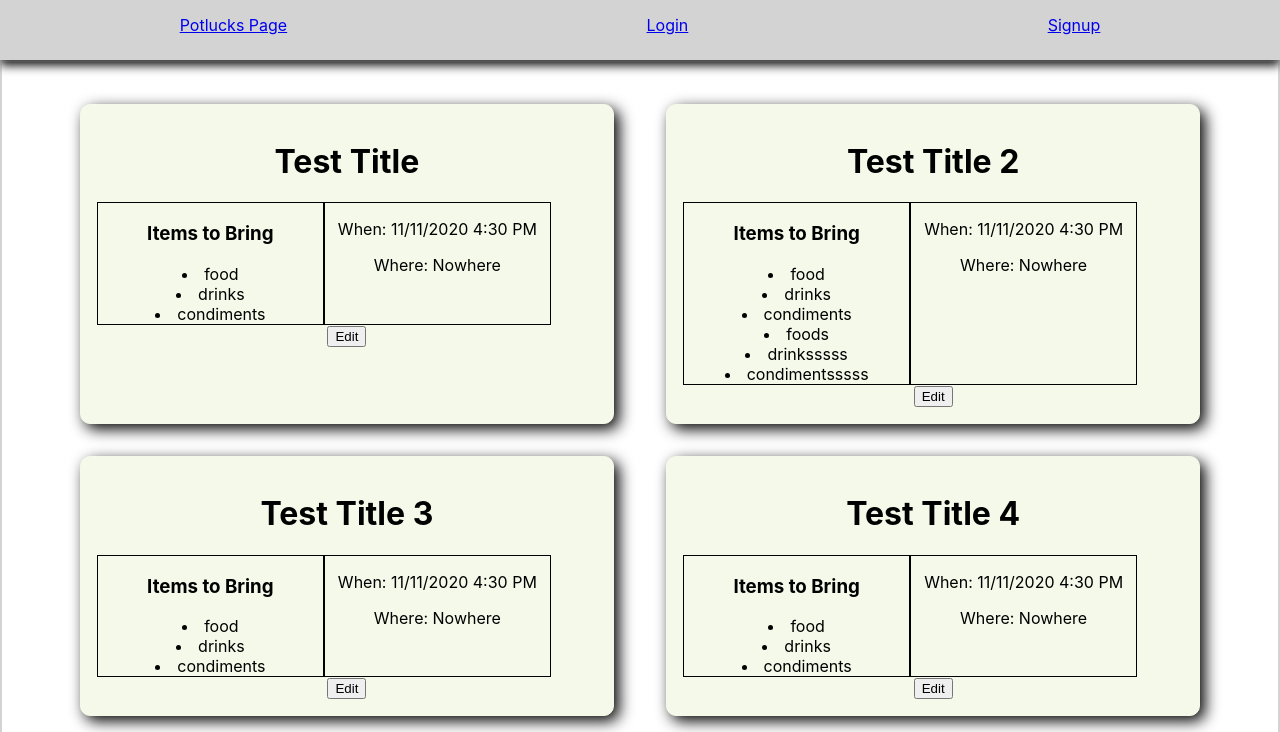
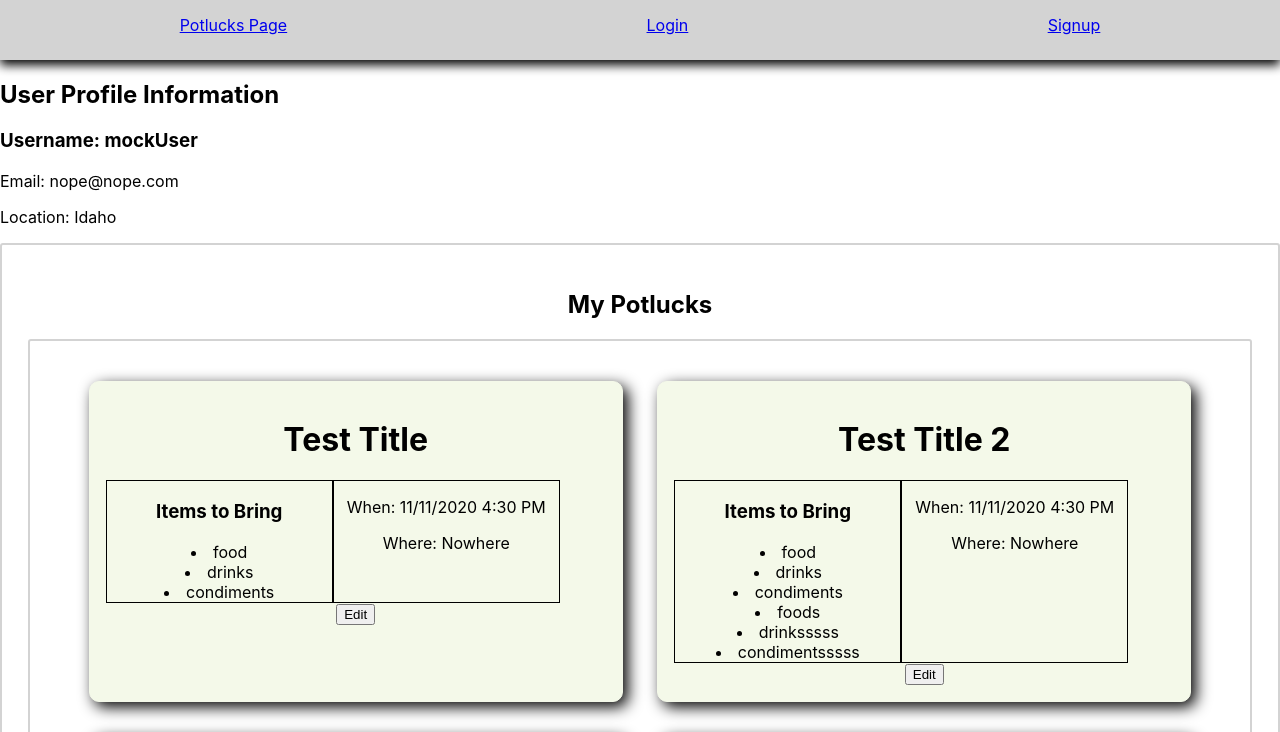
Before and after one commit to Build-Week-Pot-Luck-Planner/front-end, a React (Create React App) app in the folder pot-luck-fe/: page /potlucks in a window 1280 px wide. Shown: the top 732 px of the page. Built offline with nearby package versions, Linux system fonts and the light colour scheme; sample sign-in values are in the browser's storage.

Commit message:
moved potluck array map to the userPotluckPage and adjusted styling

```diff
--- a/pot-luck-fe/src/components/Login.jsx
+++ b/pot-luck-fe/src/components/Login.jsx
@@ -1,6 +1,7 @@
 import React, {useState} from 'react'
 import { useHistory } from 'react-router-dom';
-import axiosWithAuth from "../utils/axiosWithAuth";
+// import axiosWithAuth from "../utils/axiosWithAuth";
+import axios from 'axios';
 
 function Login() {
 
@@ -23,8 +24,8 @@ function Login() {
     const onSub = e => {
         e.preventDefault();
         // setting up for sending POST once I have the deployed backend endpoint
-        /* axiosWithAuth()
-                .post(``, formData)
+        axios
+            .post(`https://bw-potluckplanner.herokuapp.com/api/login`, formData)
             .then(res => {
                 console.log(res);
                 // localStorage.setItem("token", ?res.data?)
@@ -32,7 +33,6 @@ function Login() {
             .catch(err => {
                 console.log(err)
             });
-        */
 
         setFormData({
             username: '',
--- a/pot-luck-fe/src/components/PotluckCard.jsx
+++ b/pot-luck-fe/src/components/PotluckCard.jsx
@@ -1,16 +1,5 @@
-import React, { useContext } from 'react';
-import data from '../data';
+import React from 'react';
 import styled from 'styled-components';
-import { PotluckContext } from '../contexts/PotluckContext';
-
-const Container = styled.div`
-border: 2px #80808059 solid;
-border-radius: 3px;
-padding: 2%;
-display: flex;
-flex-wrap: wrap;
-justify-content: space-evenly;
-`
 
 const Potluck = styled.div`
 box-shadow: 5px 5px 15px black;
@@ -38,20 +27,17 @@ border: 1px solid black;
 width: 45%;
 `
 
-const PotluckCard = () => {
+const PotluckCard = (props) => {
 
-  const potluck = useContext(PotluckContext);
 
   return (
-    <Container>
-    {potluck.map(potluck => {
-      return (
-        <Potluck key={potluck.id}>
-      <h1>{potluck.title}</h1>
+    <>
+        <Potluck key={props.potluck.id}>
+      <h1>{props.potluck.title}</h1>
       <DataContainer>
       <ItemContainer>
         <h3>Items to Bring</h3>
-      {potluck.items.map(item => {
+      {props.potluck.items.map(item => {
         return(
           <li key={item}>{item}</li>
           )
@@ -59,14 +45,14 @@ const PotluckCard = () => {
         )}
         </ItemContainer>
         <DateTimeContainer>
-        <p>When: {potluck.datetime}</p>
-        <p>Where: {potluck.location}</p>
+        <p>When: {props.potluck.datetime}</p>
+        <p>Where: {props.potluck.location}</p>
         </DateTimeContainer>
         </DataContainer>
         <button>Edit</button>
       </Potluck>
-    )})}
-    </Container>
+
+    </>
   )
 }
 
--- a/pot-luck-fe/src/components/SignUp.jsx
+++ b/pot-luck-fe/src/components/SignUp.jsx
@@ -1,13 +1,17 @@
 import React, {useState} from 'react'
+import { useHistory } from 'react-router-dom';
 import SelectUSState from 'react-select-us-states';
+import axios from 'axios';
 
 function SignUp() {
     const [formData, setFormData] = useState({
         username: "",
         email: "",
         password: "",
-        Location: "",
+        location: "",
     });
+
+    const history = useHistory();
 
     const onInputChange = event => {
         setFormData({
@@ -20,19 +24,32 @@ function SignUp() {
 const statePick = (newVal) => {
     setFormData({
         ...formData,
-        [formData.Location]: newVal
+        [formData.location]: newVal
     });
 }
 
 const submit = (event) => {
     event.preventDefault();
+
+    // waiting for backend endpoint URLs
+    axios
+        // .get(`https://bw-potluckplanner.herokuapp.com/api`)
+        .post(`https://bw-potluckplanner.herokuapp.com/api/signup`, formData)
+        .then(res => {
+            console.log(res);
+            // localStorage.setItem("token", res.data);
+        })
+        .catch(err => {
+            console.log(err);
+        })
+
     setFormData({
     username: "",
     email: "",
     password: "",
-    Location: "",});
+    location: "",});
 
-
+    // history.push("/potlucks");
 }
 
     return (
@@ -41,7 +58,7 @@ const submit = (event) => {
             <form onSubmit={submit}>
                 <label>
                 Username
-                <input name="fName" type="text" onChange={onInputChange}  value={formData.fName}/>
+                <input name="username" type="text" onChange={onInputChange}  value={formData.username}/>
                 </label>
                 <label>
                 Email
--- /dev/null
+++ b/pot-luck-fe/src/components/UserInfo.jsx
@@ -0,0 +1,15 @@
+import React from 'react';
+
+const UserInfo = (props) => {
+
+  return (
+    <div>
+    <h2>User Profile Information</h2>
+    <h3>Username: {props.user.username}</h3>
+    <p>Email: {props.user.email}</p>
+    <p>Location: {props.user.location}</p>
+    </div>
+  )
+}
+
+export default UserInfo;
--- a/pot-luck-fe/src/components/UserPotluckPage.jsx
+++ b/pot-luck-fe/src/components/UserPotluckPage.jsx
@@ -1,11 +1,45 @@
-import React from 'react';
+import React, { useContext } from 'react';
 import PotluckCard from './PotluckCard';
+import UserInfo from './UserInfo';
+import { userData } from '../data';
+import styled from 'styled-components';
+import { PotluckContext } from '../contexts/PotluckContext';
 
+const Container = styled.div`
+border: 2px #80808059 solid;
+border-radius: 3px;
+padding: 2%;
+display: flex;
+flex-wrap: wrap;
+justify-content: space-evenly;
+`
+const PotluckContainer = styled.div`
+border: 2px #80808059 solid;
+border-radius: 3px;
+padding: 2%;
+display: flex;
+flex-wrap: wrap;
+justify-content: space-evenly;
+`
 
 const UserPotluckPage = () => {
 
+  const potluck = useContext(PotluckContext);
+
   return (
-    <PotluckCard />
+    <>
+    <UserInfo user={userData}/>
+    <Container>
+      <h2>My Potlucks</h2>
+      <PotluckContainer>
+      {potluck.map(potluck => {
+      return (
+        <PotluckCard potluck={potluck}/>
+        )})}
+      </PotluckContainer>
+      <button>New Potluck</button>
+    </Container>
+    </>
   )
 }
 
--- a/pot-luck-fe/src/data.js
+++ b/pot-luck-fe/src/data.js
@@ -43,4 +43,12 @@ const data = [
   },
 ];
 
+export const userData = {
+    username: "mockUser",
+    location: "Idaho",
+    email: "nope@nope.com",
+    profilePic: "urlHere",
+    password: "1234"
+  }
+
 export default data;
--- a/pot-luck-fe/src/utils/axiosWithAuth.js
+++ b/pot-luck-fe/src/utils/axiosWithAuth.js
@@ -5,7 +5,7 @@ const axiosWithAuth = () => {
 
   return axios.create({
     headers: {
-      baseUrl: "",
+      baseUrl: "https://bw-potluckplanner.herokuapp.com/api",
       Authorization: token,
     },
   });
```
Lines whose indentation alone changed are shown as unchanged.
